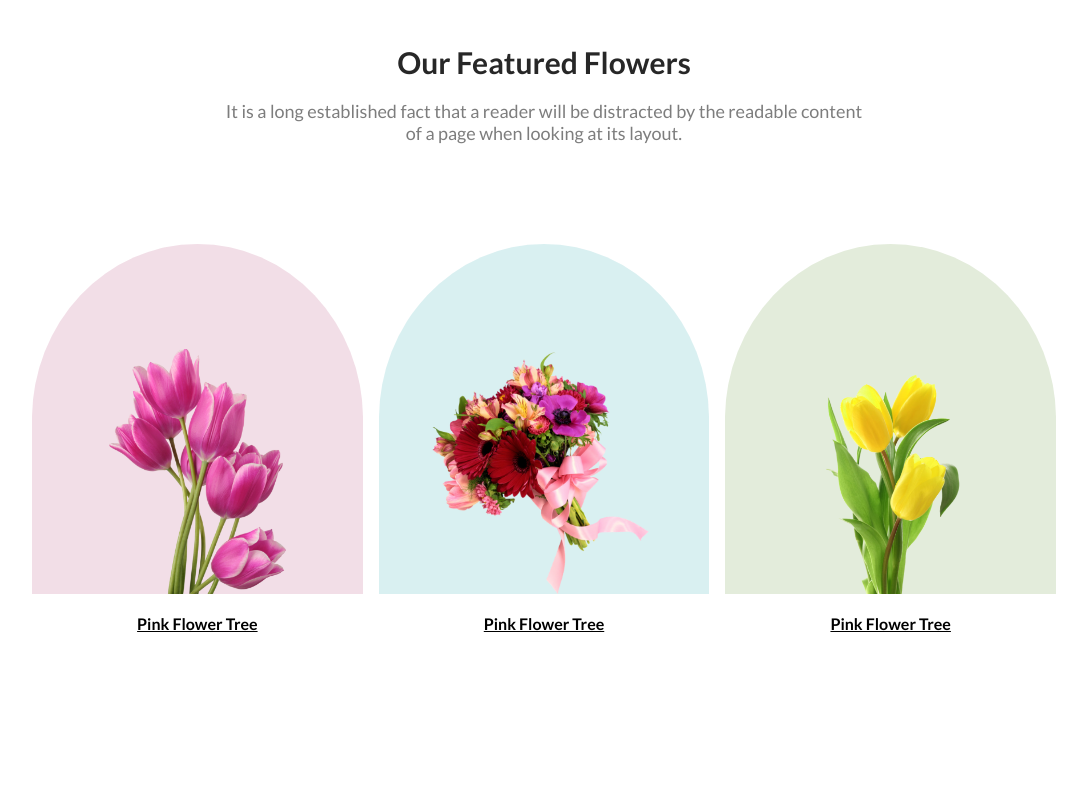
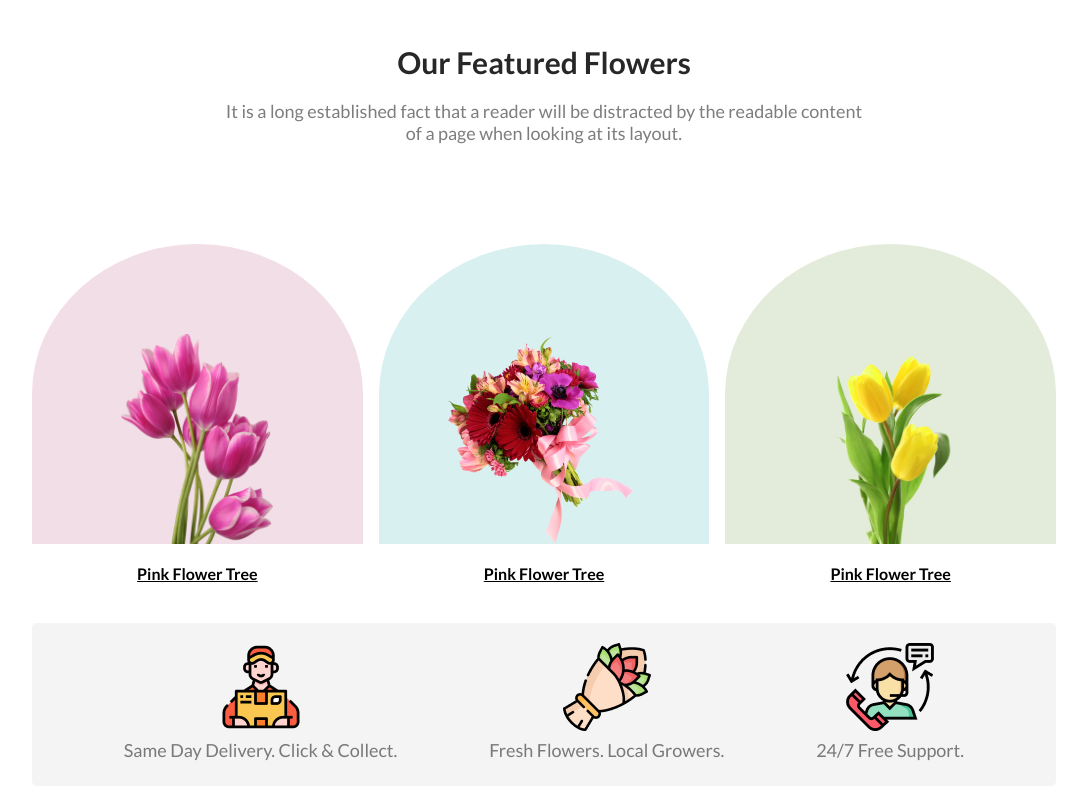
Before and after one commit to nazmulprog/flower-shop, a plain HTML site: page index.html in a window 1280 px wide. Shown: the part 856-1656 px from the top of the page, without its empty margins (96-1183 px from the left). Before the commit the page ends 1509 px from the top, so only its background shows below. Drawn offline with Linux system fonts and the light colour scheme.

Commit message:
Service Part Completed

```diff
--- a/index.html
+++ b/index.html
@@ -46,6 +46,20 @@
                     <h5>Pink Flower Tree</h5>
                 </div>
             </div>
+            <div class="service">
+                <div>
+                    <img src="./Flower-Asset/Group 57.png" alt="">
+                    <p>Same Day Delivery. Click & Collect.</p>
+                </div>
+                <div>
+                    <img src="./Flower-Asset/Group 58.png" alt="">
+                    <p>Fresh Flowers. Local Growers.</p>
+                </div>
+                <div>
+                    <img src="./Flower-Asset/Group 59.png" alt="">
+                    <p>24/7 Free Support.</p>
+                </div>
+            </div>
         </section>
     </main>
 </body>
--- a/styles/style.css
+++ b/styles/style.css
@@ -102,7 +102,7 @@
     background-color: rgba(71, 125, 17, 0.15);
 }
 .img-container{
-    height: 350px;
+    height: 300px;
     display: flex;
     align-items: flex-end;
     justify-content: center;
@@ -112,6 +112,24 @@
 .img-container img{
     height: 70%;
 
+}
+
+/* service part */
+.service{
+    width: 80%;
+    margin: 20px auto;
+    padding: 20px 0;
+    display: flex;
+    align-items: center;
+    justify-content: space-evenly;
+    text-align: center;
+    background-color: rgba(39, 39, 39, 0.05);
+    border-radius: 5px;
+}
+.service div p{
+    color: var(--primary-text-color);
+    font-size: 18px;
+    padding: 5px 0;
 }
 
 
@@ -148,6 +166,13 @@
     .cart{
         justify-content: center;
     }
+    .service{
+        width: 300px;
+        flex-direction: column;
+    }
+    .service div{
+        margin-bottom: 25px;
+    }
 }
 
 /* Responsive For Tablet */
```
